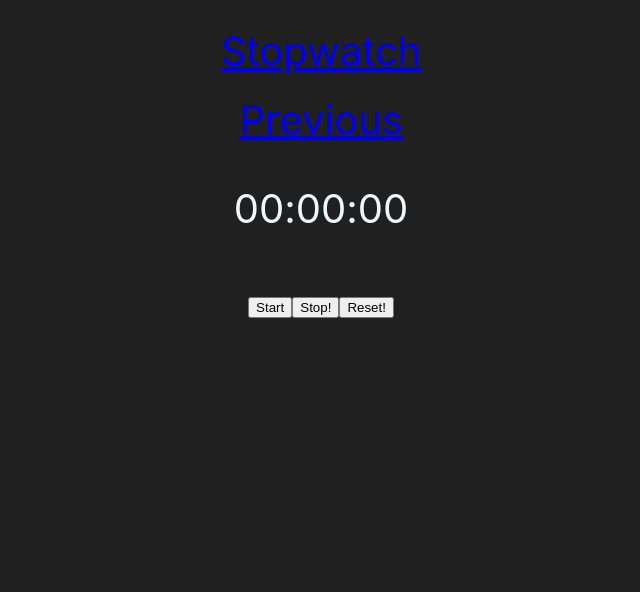
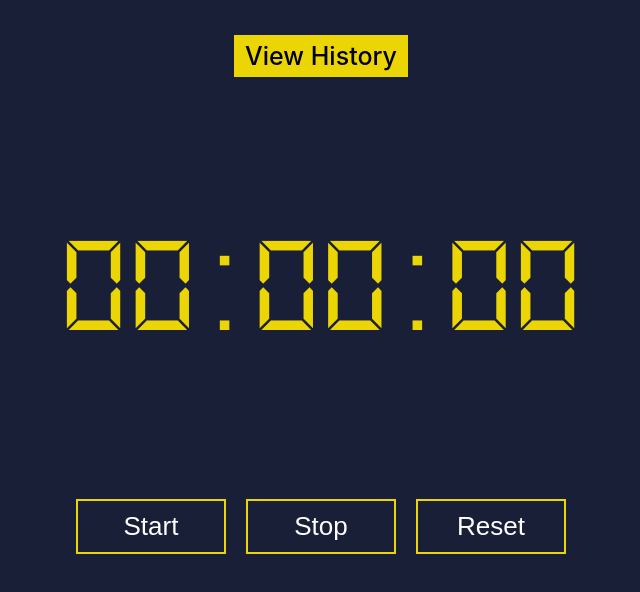
Before and after one commit to Vishnu3125/stopwatch, a React (Create React App) app: page /Stopwatch in a window 1280 px wide. Shown: the top 592 px of the page, without its empty margins (319-959 px from the left). Built offline with nearby package versions, Linux system fonts and the light colour scheme.

Commit message:
Css added

```diff
--- a/public/index.html
+++ b/public/index.html
@@ -10,6 +10,9 @@
     <title>React App</title>
   </head>
   <body>
+    <!-- <div style="border-bottom: 5px solid #ECD504; text-align: center;">
+      <h2 style="font-size: 450%;">Timer</h2>
+    </div> -->
     <noscript>You need to enable JavaScript to run this app.</noscript>
     <div id="root"></div>
 
--- a/src/App.css
+++ b/src/App.css
@@ -4,37 +4,66 @@
   display: ;
 }
 
-.App-logo {
-  height: 40vmin;
-  pointer-events: none;
+@font-face {
+  font-family: 'digital';
+  src: url('./DS-DIGI.TTF');
 }
 
-@media (prefers-reduced-motion: no-preference) {
-  .App-logo {
-    animation: App-logo-spin infinite 20s linear;
-  }
+.timer{
+  color: #ECD504;
+  font-family : digital;
+  font-size: 350%;
+  text-shadow: 1 1 10px #ECD504
 }
 
-.App-header {
-  background-color: #282c34;
-  min-height: 100vh;
-  display: flex;
-  flex-direction: column;
-  align-items: center;
-  justify-content: center;
-  font-size: calc(10px + 2vmin);
+.timer-history{
+  color: #ECD504;
+  font-family : digital;
+  font-size: 150%;
+  text-shadow: 1 1 10px #ECD504
+}
+
+.timer_text{
+  display : inline-flex;
+  width: 150px;
+  margin-left: 12px;
+  animation: glow 1s ease-in-out infinite alternate;
+
+}
+
+.button {
+    background-color: #1A1F38; /* Green */
+    width: 150px;
+    border: none;
+    color: white;
+    padding: 10px 15px;
+    text-align: center;
+    text-decoration: none;
+    display: inline-block;
+    font-size: 26px;
+    margin: 4px 10px;
+    transition-duration: 0.4s;
+    cursor: pointer;
+    border: 2px solid #ECD504;
+  }
+
+.button:hover {
+    background-color: #ECD504;
+    color: Black;
+}
+
+.link{
+  font-size: 25px;
+  font-weight: 500;
+  background-color: #ECD504;
+  color: Black;
+  text-decoration: none;
+  transition-duration: 0.4s;
+  border: 1px solid #ECD504;
+  padding: 5px 10px;
+}
+
+.link:hover{
+  background-color: #1A1F38;
   color: white;
 }
-
-.App-link {
-  color: #61dafb;
-}
-
-@keyframes App-logo-spin {
-  from {
-    transform: rotate(0deg);
-  }
-  to {
-    transform: rotate(360deg);
-  }
-}
--- a/src/Navigator.js
+++ b/src/Navigator.js
@@ -1,20 +1,32 @@
 import React from "react";
 import { Link } from "react-router-dom";
+
+const Header = {
+    // height: "40px",
+    // marginTop: "00px"
+    display: "inline-flex"
+}
+
+
+const Links = {
+    margin: "20px 30px",
+
+}
 
 class Navigator extends React.Component {
 
     render(){
 
         return(
-            <div>
-                <div style= {{margin: "20px 30px"}}>
-                    <Link to="/Stopwatch">
+            <div style={Header}>
+                <div style= {Links}>
+                    <Link to="/Stopwatch" className="link">
                     Stopwatch
                     </Link>
                 </div>
-                <div>
-                    <Link to="/Previous">
-                    Previous
+                <div style= {Links}>
+                    <Link to="/Previous" className="link">
+                    View History
                     </Link>
                 </div>
             </div>
--- a/src/Previous.js
+++ b/src/Previous.js
@@ -1,5 +1,5 @@
 import React from 'react';
-import Navigator from './Navigator';
+import { Link } from "react-router-dom";
 
 class Previous extends React.Component {
         render(){
@@ -22,8 +22,10 @@ class Previous extends React.Component {
 
                 return(
                         <div>
-                                <Navigator></Navigator>
-                                <p>{ret}</p>
+                                <Link to="/Stopwatch" className="link">
+                                Stopwatch
+                                </Link>
+                                <p className="timer-history">{ret}</p>
                         </div>
 
 
--- a/src/Stopwatch.js
+++ b/src/Stopwatch.js
@@ -1,12 +1,14 @@
 import './App.css';
 import React, {Component} from 'react';
-import Navigator from './Navigator';
+import { Link } from "react-router-dom";
 
 let stop_timer = true;
 let time = 0;
-let minutes, seconds, milli = 0;
+let minutes = "00";
+let seconds = "00";
+let milli = "00";
 let time_flags = [];
-let time_reset_flag = []
+let time_reset_flag = [];
 let interval;
 
 
@@ -15,9 +17,9 @@ class Stopwatch extends Component {
     constructor() {
       super()
         this.state = {
-          hour: "00",
-          minute: "00",
-          second: "00",
+          hour: minutes,
+          minute: seconds,
+          second: milli,
           start: "Start"
         }
         this.handleClickStart = this.handleClickStart.bind(this);
@@ -83,6 +85,9 @@ class Stopwatch extends Component {
       time_flags = time_reset_flag;
       stop_timer = true;
       time = 0
+      minutes = "00";
+      seconds = "00";
+      milli = "00";
       this.setState({
         second : "00",
         minute : "00",
@@ -95,15 +100,18 @@ class Stopwatch extends Component {
 
       return (
         <div className = "App">
-        <Navigator></Navigator>
-        <p>
-            <div style = {{display : "inline"}}>{this.state.hour}</div>:
-            <div style = {{display : "inline"}}>{this.state.minute}</div>:
-            <div style = {{display : "inline"}}>{this.state.second}</div>
+        <Link to="/Previous" className="link">
+        View History
+        </Link>
+
+        <p className = "timer" >
+            <div className="timer_text">{this.state.hour}</div>:
+            <div className="timer_text">{this.state.minute}</div>:
+            <div className="timer_text">{this.state.second}</div>
         </p>
-        <button onClick={this.handleClickStart} style = {{}}>{this.state.start}</button>
-        <button onClick={this.handleClickStop} style = {{}}>Stop!</button>
-        <button onClick={this.handleClickReset} style = {{}}>Reset!</button>
+        <button onClick={this.handleClickStart} className = "button">{this.state.start}</button>
+        <button onClick={this.handleClickStop} className = "button">Stop</button>
+        <button onClick={this.handleClickReset} className = "button">Reset</button>
         </div>
       )
     }
--- a/src/index.css
+++ b/src/index.css
@@ -5,7 +5,7 @@ body {
     sans-serif;
   -webkit-font-smoothing: antialiased;
   -moz-osx-font-smoothing: grayscale;
-  background-color: #202020;
+  background-color: #1A1F38;
   color: aliceblue;
 }
 
```
Also changed, not shown: src/DS-DIGI.TTF (added).
